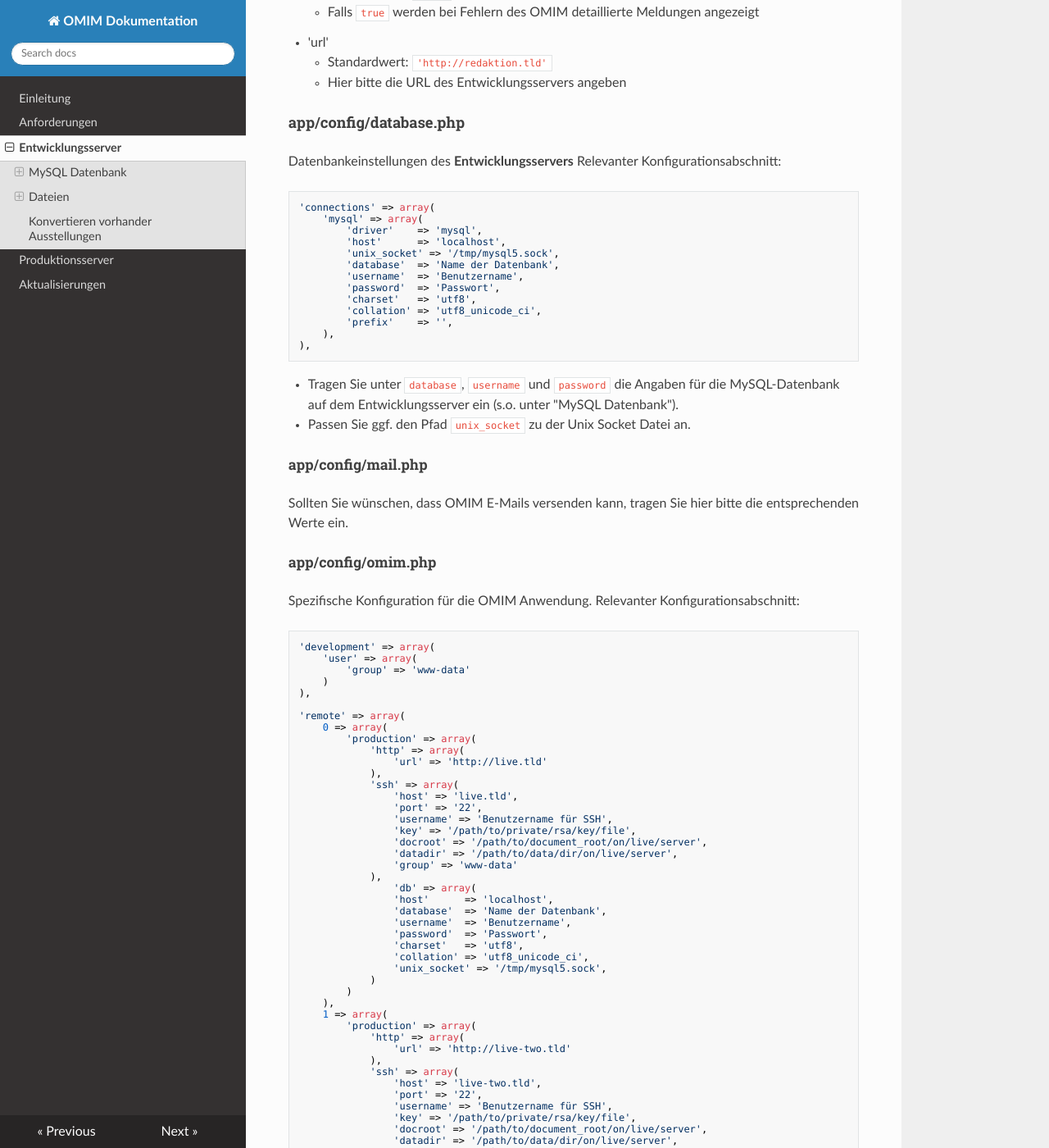
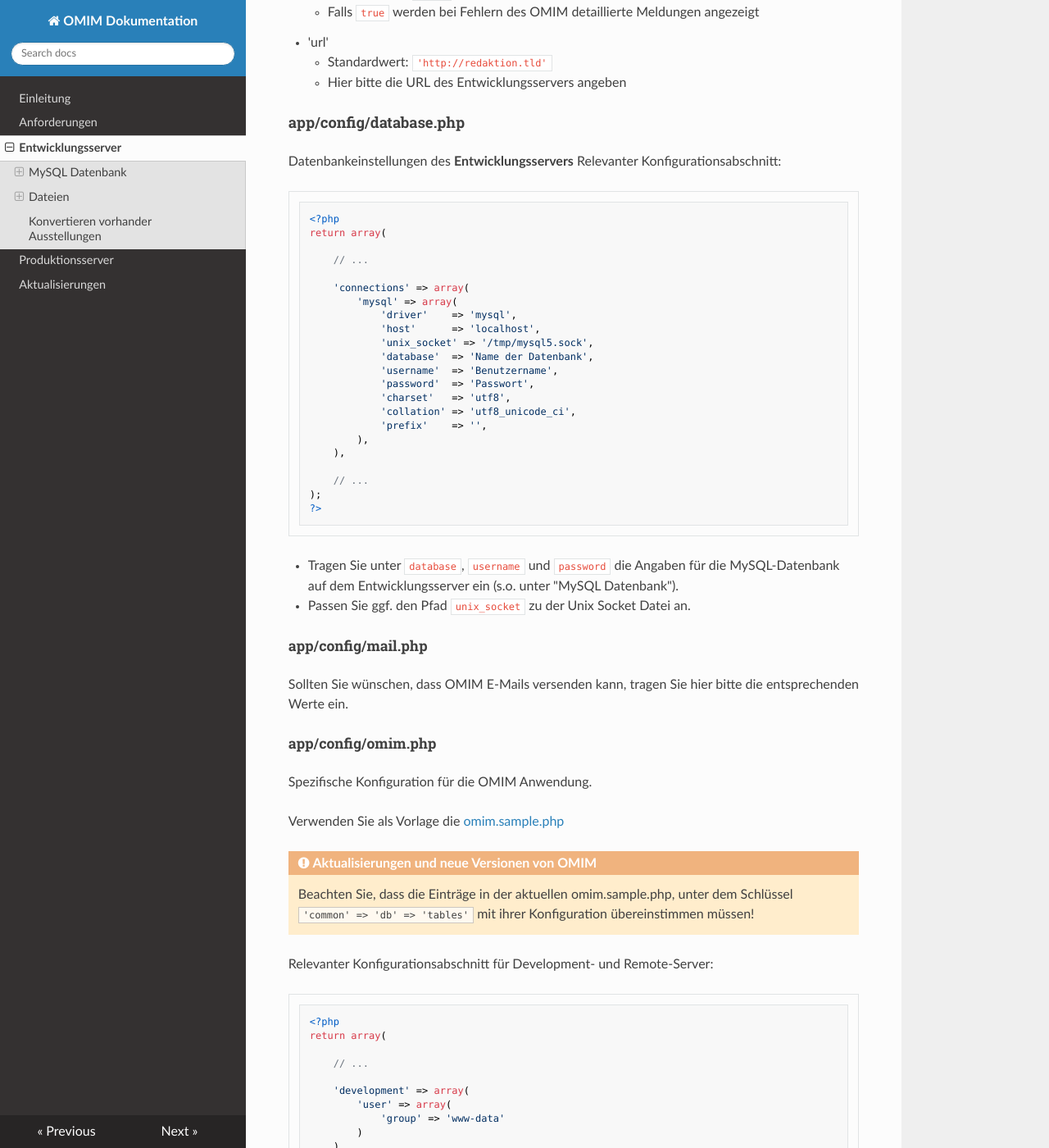
Before and after one commit to Deutsche-Digitale-Bibliothek/ddb-virtualexhibitions-systemdocs, an MkDocs documentation site: the page built from docs/dev-srv.md, in a window 1280 px wide and 1400 px high, scrolled down 2250 px. Shown: the whole window at 82% size. Built offline with MkDocs 1.6.1, drawn with Linux system fonts in a browser that asks for light colours; nearby versions of some CDN libraries; old or Windows-style settings are respelled for this version of MkDocs; some of the changed text lies outside the part shown.

Commit message:
Add sample.config notice and warning.

````diff
--- a/docs/dev-srv.md
+++ b/docs/dev-srv.md
@@ -78,6 +78,12 @@ Allgemeine Konfiguration des OMIM
 Datenbankeinstellungen des **Entwicklungsservers**
 Relevanter Konfigurationsabschnitt:
 
+``` php
+<?php
+return array(
+
+    // ...
+
     'connections' => array(
         'mysql' => array(
             'driver'    => 'mysql',
@@ -92,6 +98,11 @@ Relevanter Konfigurationsabschnitt:
         ),
     ),
 
+    // ...
+);
+?>
+```
+
 - Tragen Sie unter ``database``, ``username`` und ``password`` die Angaben für die MySQL-Datenbank auf dem Entwicklungsserver ein (s.o. unter "MySQL Datenbank").
 - Passen Sie ggf. den Pfad ``unix_socket`` zu der Unix Socket Datei an.
 
@@ -100,7 +111,19 @@ Sollten Sie wünschen, dass OMIM E-Mails versenden kann, tragen Sie hier bitte d
 
 ##### app/config/omim.php
 Spezifische Konfiguration für die OMIM Anwendung.
-Relevanter Konfigurationsabschnitt:
+
+Verwenden Sie als Vorlage die [omim.sample.php](https://github.com/Deutsche-Digitale-Bibliothek/ddb-virtualexhibitions-manager/blob/master/app/config/omim.sample.php)
+
+!!! warning "Aktualisierungen und neue Versionen von OMIM"
+    Beachten Sie, dass die Einträge in der aktuellen omim.sample.php, unter dem Schlüssel
+    ```'common' => 'db' => 'tables'``` mit ihrer Konfiguration übereinstimmen müssen!
+
+Relevanter Konfigurationsabschnitt für Development- und Remote-Server:
+``` php
+<?php
+return array(
+
+    // ...
 
     'development' => array(
         'user' => array(
@@ -160,7 +183,9 @@ Relevanter Konfigurationsabschnitt:
             )
         ),
     )
-
+);
+?>
+```
 
 
 - Tragen Sie unter ``['development']['user']['group']`` die Apache Benutzergruppe des Entwicklungsservers ein.
--- a/mkdocs.yml
+++ b/mkdocs.yml
@@ -13,6 +13,7 @@ pages:
     - Entwicklungsserver: dev-srv.md
     - Produktionsserver: prod-srv.md
     - Aktualisierungen: updates.md
+    # - Cheatsheet: cheatsheet.md
 
 # Theme
 theme: readthedocs
````
